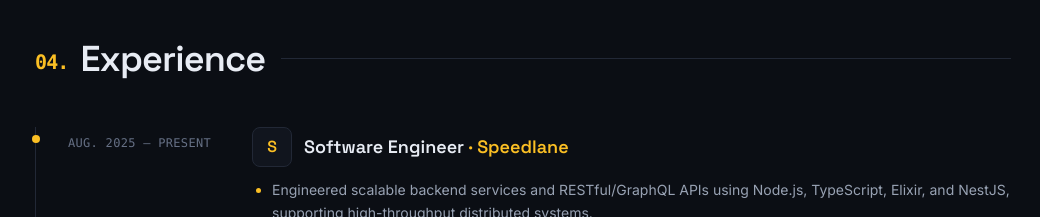
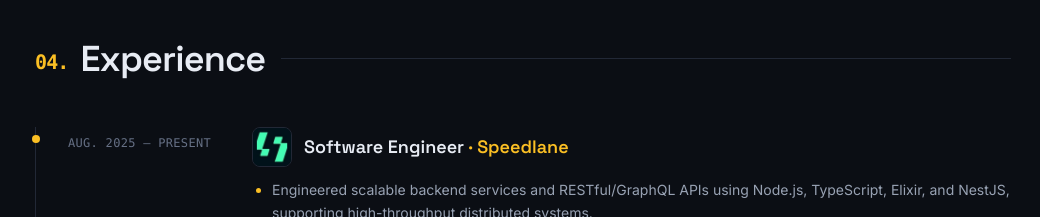
Before and after one commit to GabrielGhsoub/gabriel-portfolio, a React (Vite) app: page / in a window 1280 px wide. Shown: the part 3660-3877 px from the top of the page, without its empty margins (117-1157 px from the left). Built offline with nearby package versions, Linux system fonts and the light colour scheme.

Commit message:
feat: add real speedlane logo with full-bleed tile treatment

```diff
--- a/src/components/portfolio/Experience.tsx
+++ b/src/components/portfolio/Experience.tsx
@@ -1,6 +1,10 @@
 import { motion, type Variants } from 'framer-motion';
 import { experience } from '../../data/portfolio';
-import { getCompanyLogo, getCompanyLinkedIn } from '../../data/companyLogos';
+import {
+  getCompanyLogo,
+  getCompanyLinkedIn,
+  isLogoFullBleed,
+} from '../../data/companyLogos';
 
 const EASE = [0.21, 0.47, 0.32, 0.98] as [number, number, number, number];
 
@@ -27,6 +31,7 @@
 const ExperienceEntry = ({ job }: ExperienceEntryProps) => {
   const logo = getCompanyLogo(job.company);
   const linkedIn = getCompanyLinkedIn(job.company);
+  const fullBleed = isLogoFullBleed(job.company);
 
   return (
     <motion.li
@@ -54,7 +59,9 @@
               width={40}
               height={40}
               loading="lazy"
-              className="h-10 w-10 shrink-0 rounded-lg border border-line bg-white object-contain p-1"
+              className={`h-10 w-10 shrink-0 rounded-lg border border-line ${
+                fullBleed ? 'object-cover' : 'bg-white object-contain p-1'
+              }`}
             />
           ) : (
             <span
--- a/src/data/companyLogos.ts
+++ b/src/data/companyLogos.ts
@@ -5,9 +5,10 @@
 import wonderEightLogo from '../assets/images/companies/wondereight.webp';
 import blomBankLogo from '../assets/images/companies/blom-bank.webp';
 import bbaLogo from '../assets/images/companies/bba.webp';
+import speedlaneLogo from '../assets/images/companies/speedlane.webp';
 
 export const companyLogos: Record<string, string> = {
-  Speedlane: '',
+  Speedlane: speedlaneLogo,
   'Lawyers Syndicate': bbaLogo,
   Bcom: bcomLogo,
   'GCG (Ghoussoub Consulting Group)': gcgLogo,
@@ -15,6 +16,13 @@
   'WonderEight Agency': wonderEightLogo,
   'Blom Bank': blomBankLogo,
 };
+
+// Logos that are full-bleed brand tiles (their own dark background) and should
+// fill the tile edge-to-edge rather than sit on a white, padded background.
+export const fullBleedLogos = new Set<string>(['Speedlane']);
+
+export const isLogoFullBleed = (companyName: string): boolean =>
+  fullBleedLogos.has(companyName);
 
 export const companyLinkedInUrls: Record<string, string> = {
   Speedlane: 'https://www.linkedin.com/company/speedlane',
```
Also changed, not shown: src/assets/images/companies/speedlane.webp (added).
